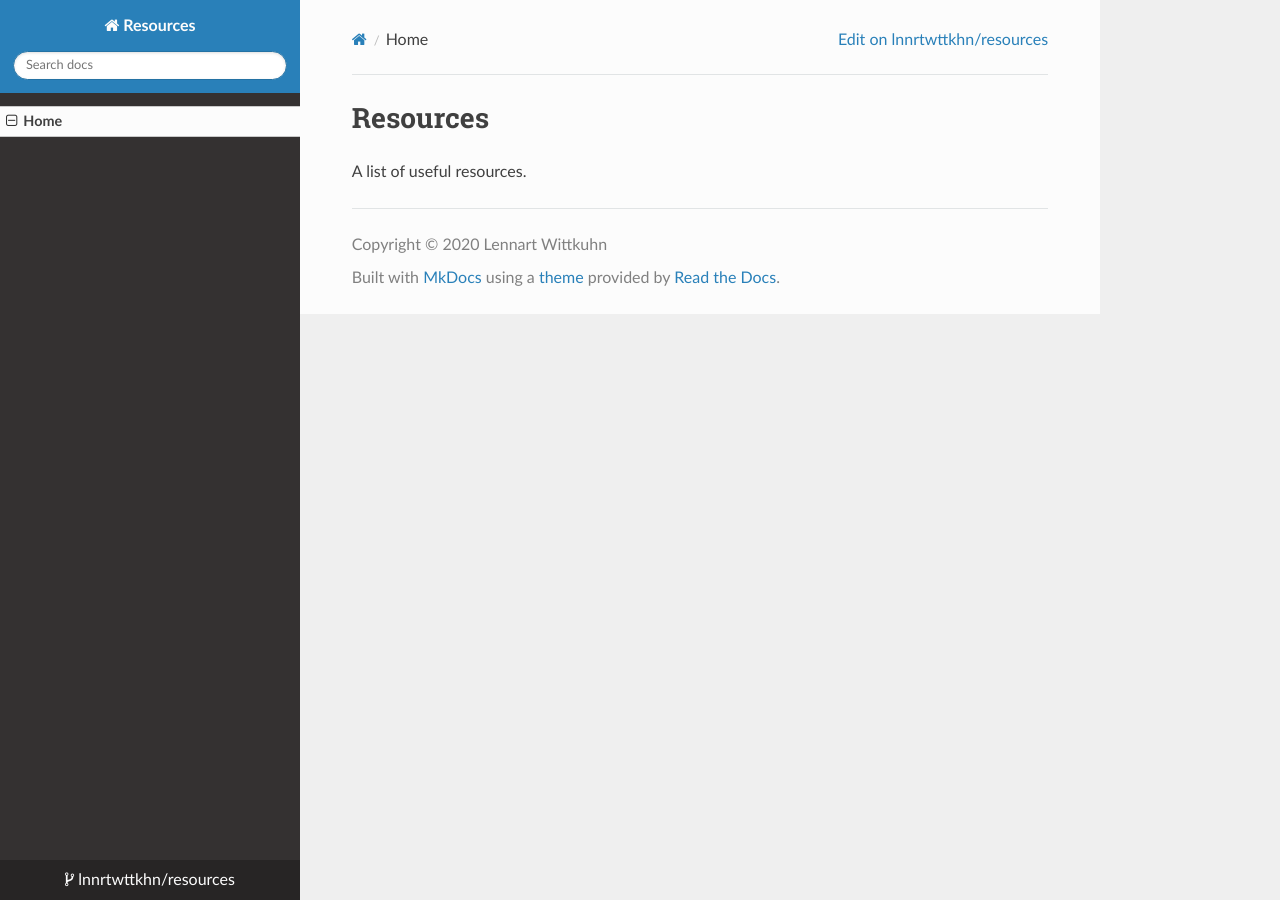
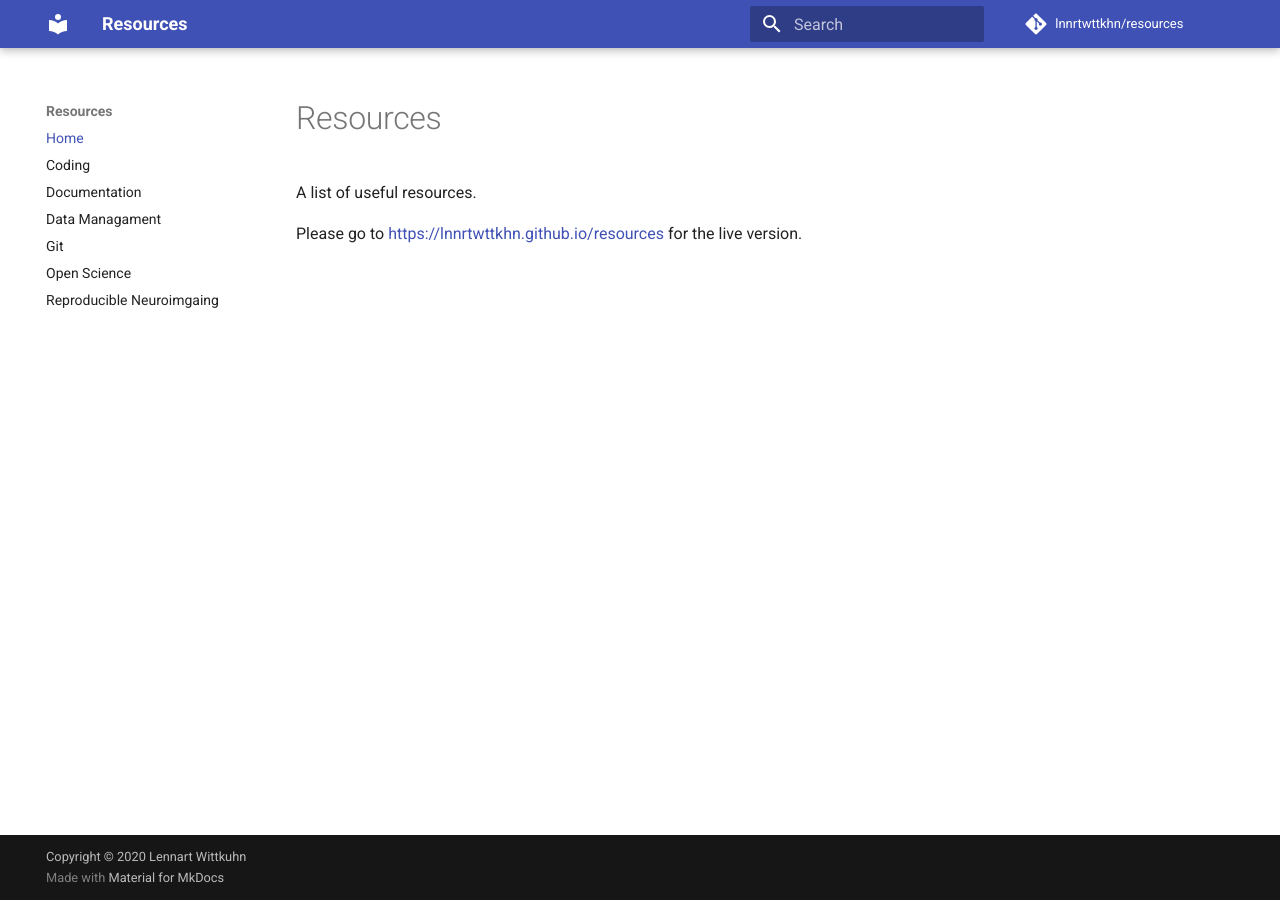
Before and after one commit to lnnrtwttkhn/resources, an MkDocs documentation site: the page built from docs/index.md, in a window 1280 px wide. Built offline with MkDocs 1.6.1 and Material for MkDocs 9.7.7, drawn with Linux system fonts in a browser that asks for light colours; nearby versions of some CDN libraries; comment, search, counter and statistics services are not loaded.

Commit message:
add several new pages, modify mkdocs reployment

```diff
--- a/docs/index.md
+++ b/docs/index.md
@@ -1,3 +1,5 @@
 # Resources
 
 A list of useful resources.
+
+Please go to https://lnnrtwttkhn.github.io/resources for the live version.
--- a/mkdocs.yml
+++ b/mkdocs.yml
@@ -7,6 +7,12 @@ docs_dir: docs
 copyright: 'Copyright &copy 2020 Lennart Wittkuhn'
 nav:
   - Home: index.md
+  - Coding: coding.md
+  - Documentation: documentation.md
+  - Data Managament: data-management.md
+  - Git: git.md
+  - Open Science: open-science.md
+  - Reproducible Neuroimgaing: reproducible-neuroimaging.md
 markdown_extensions:
     - admonition
     - codehilite:
@@ -34,7 +40,7 @@ markdown_extensions:
         toc_depth: 3
         anchorlink: false
 theme:
-    name: readthedocs
+    name: material
     language: en
 plugins:
     - search
```
Also changed, not shown: docs/coding.md (added, +23 -0 lines), docs/data-management.md (added, +24 -0 lines), docs/documentation.md (added, +7 -0 lines), docs/git.md (added, +7 -0 lines), docs/open-science.md (added, +3 -0 lines), docs/reproducible-neuroimaging.md (added, +10 -0 lines), 1 other file.
